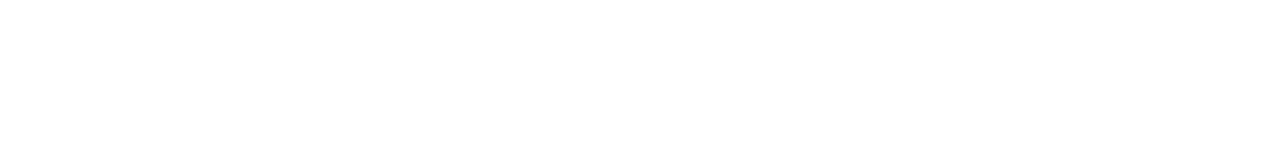
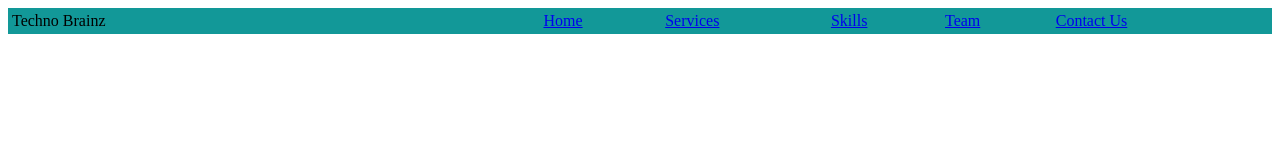
Before and after one commit to Shawon986/Restart_web_development, a plain HTML site: page HTML 3/index.html in a window 1280 px wide. Drawn offline with Linux system fonts and the light colour scheme.

Commit message:
nav done

```diff
--- a/HTML 3/index.html
+++ b/HTML 3/index.html
@@ -3,11 +3,31 @@
 <head>
     <meta charset="UTF-8">
     <meta name="viewport" content="width=device-width, initial-scale=1.0">
-    <title>My Consultency</title>
+    <title>Techno Brainz</title>
 </head>
 <body>
 
+    <header>
+        <table width="100%"cellspacing="0">
+            <tr style="background-color: rgb(18, 152, 152);">
+                <td>
+                    <table border="0"width="100%">
+                        <tr>
+                            <td>Techno Brainz</td>
+                            <td width="20%"></td>
+                            <td><a href="#">Home</a></td>
+                            <td><a href="#">Services</a></td>
+                            <td><a href="#">Skills</a></td>
+                            <td><a href="#">Team</a></td>
+                            <td><a href="#">Contact Us</a> </td>
 
+                        </tr>
+                    </table>
+                </td>
+
+            </tr>
+        </table>
+    </header>
 
 </body>
 </html>
```
